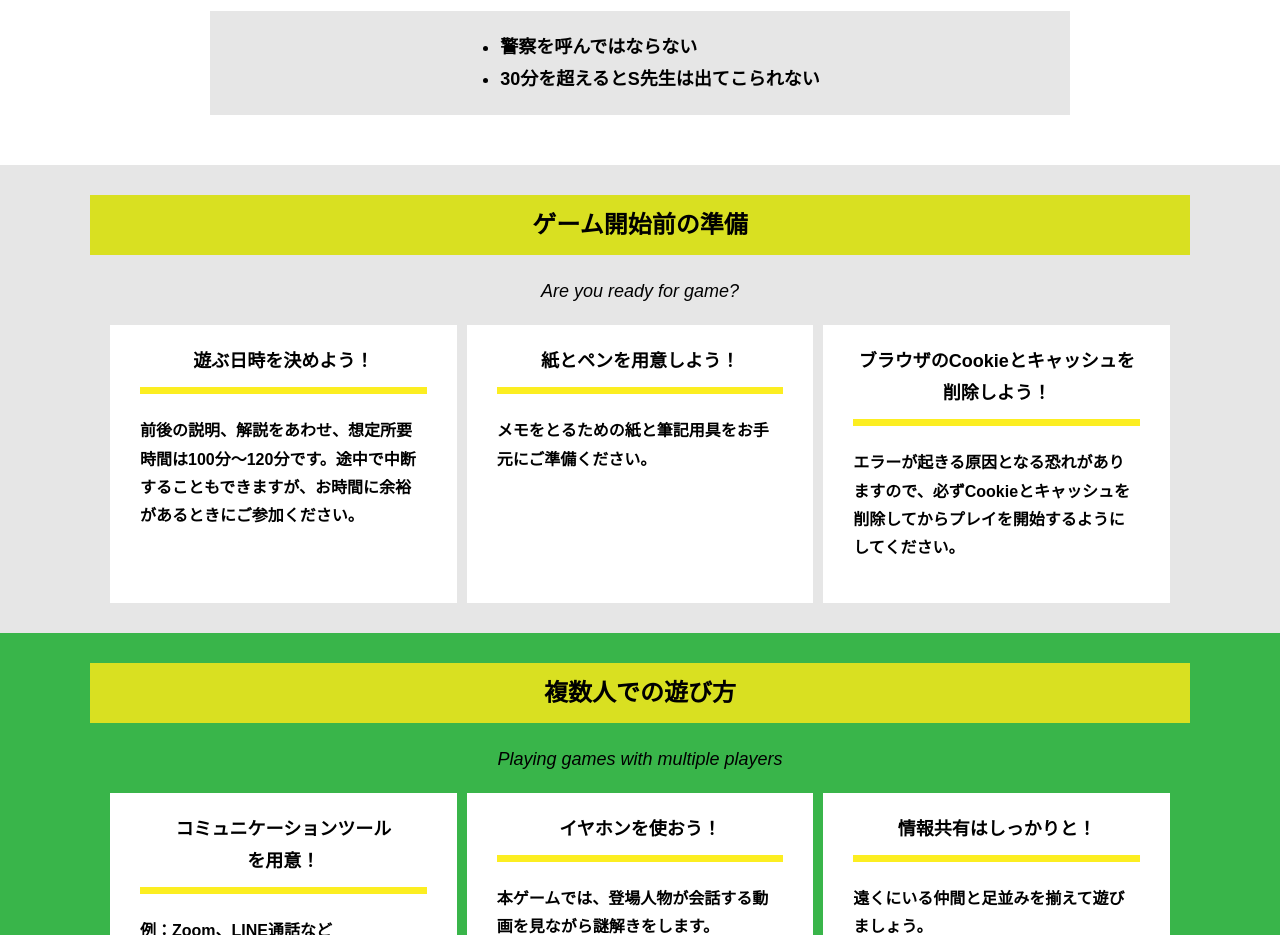
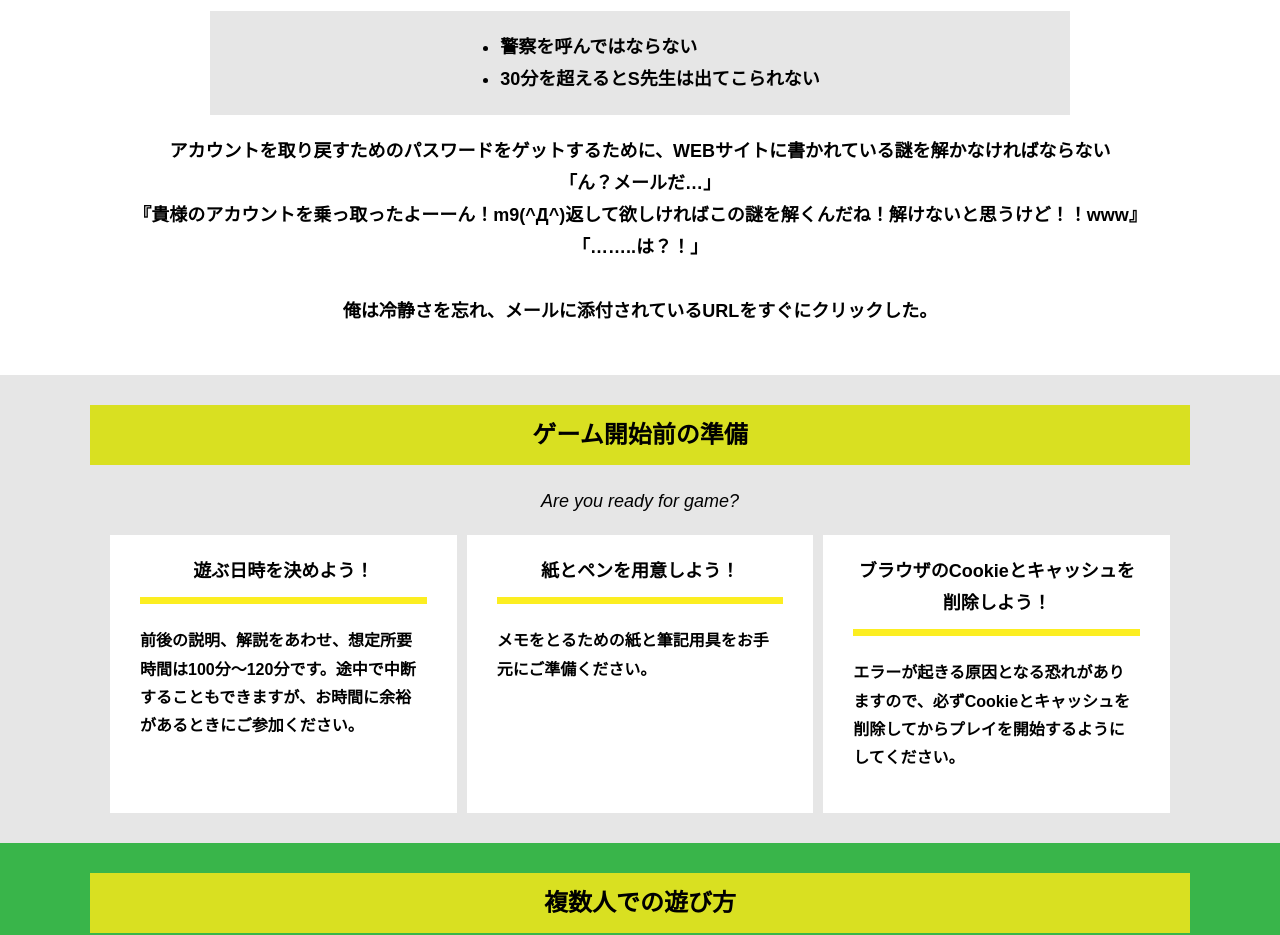
Before and after one commit to Hiyook/alfa_sapporo_D, a plain HTML site: page index.html in a window 1280 px wide. Shown: the part 840-1775 px from the top of the page. Drawn offline with Linux system fonts and the light colour scheme.

Commit message:
Update index.html

```diff
--- a/index.html
+++ b/index.html
@@ -41,7 +41,14 @@
               <li>30分を超えるとS先生は出てこられない</li>
             </ul>
           </div>
-
+          <p class="text-center">
+            アカウントを取り戻すためのパスワードをゲットするために、WEBサイトに書かれている謎を解かなければならない<br>
+            「ん？メールだ…」<br>
+            『貴様のアカウントを乗っ取ったよーーん！m9(^Д^)返して欲しければこの謎を解くんだね！解けないと思うけど！！www』<br>
+            「……..は？！」<br>
+            <br>
+             俺は冷静さを忘れ、メールに添付されているURLをすぐにクリックした。
+            </p>
         </div>
       </div>
     </section>
```
